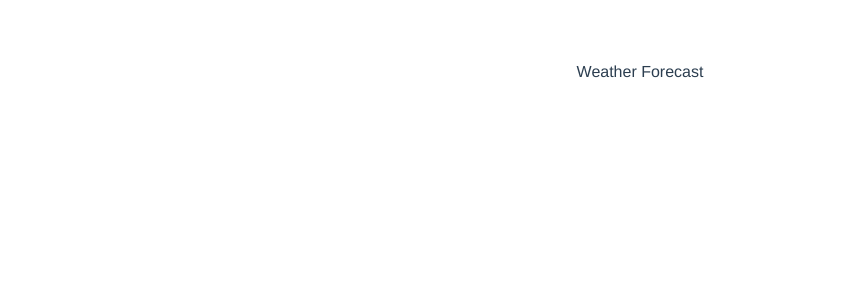
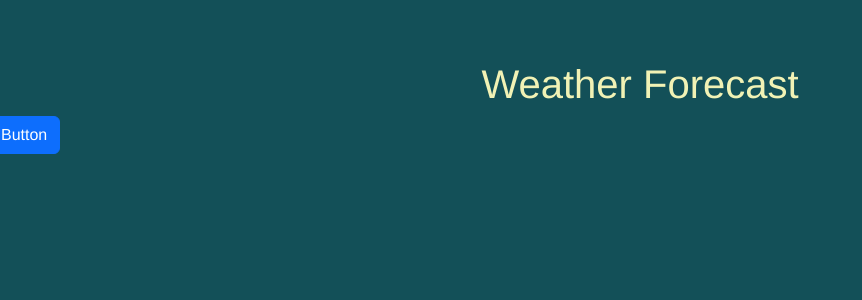
Before and after one commit to thechunlin/pinia-weather, a Vue app: page / in a window 1280 px wide. Shown: the top 300 px of the page, without its empty margins (0-862 px from the left). Built offline with nearby package versions, Linux system fonts and the light colour scheme.

Commit message:
feat: Detect User’s Location

```diff
--- a/src/App.vue
+++ b/src/App.vue
@@ -18,6 +18,9 @@ export default {
 </script>
 
 <style lang="scss">
+body {
+  background-color: #135058;
+}
 #app {
   font-family: Avenir, Helvetica, Arial, sans-serif;
   -webkit-font-smoothing: antialiased;
--- a/src/components/PiniaWeather.vue
+++ b/src/components/PiniaWeather.vue
@@ -1,5 +1,16 @@
 <template>
-  <div class="weather">{{ header }}</div>
+  <div class="weather">
+    <h1>{{ header }}</h1>
+    <div class="row input-row">
+      <button
+        class="btn btn-primary"
+        type="submit"
+        @click="locatorButtonPressed"
+      >
+        Button
+      </button>
+    </div>
+  </div>
 </template>
 
 <script>
@@ -9,8 +20,28 @@ export default {
     return {
       header: 'Weather Forecast'
     }
+  },
+  methods: {
+    locatorButtonPressed() {
+      navigator.geolocation.getCurrentPosition(
+        (position) => {
+          console.log(position.coords.latitude)
+          console.log(position.coords.longitude)
+        },
+        (error) => {
+          console.log(error.message)
+        }
+      )
+    }
   }
 }
 </script>
 
-<style></style>
+<style lang="scss">
+.weather {
+  color: #f1f2b5;
+}
+.btn-primary {
+  width: min-content;
+}
+</style>
```
